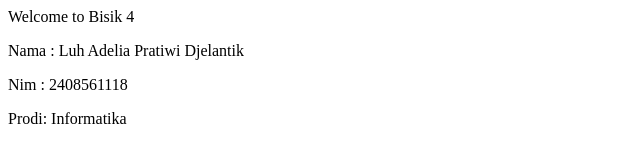
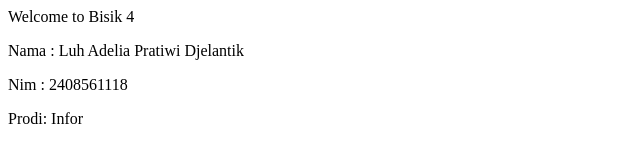
Before and after one commit to adeldj88/bisik4, a plain HTML site: page index.html in a window 1280 px wide. Shown: the full height of the page, 0-640 px from the left. Drawn offline with Linux system fonts and the light colour scheme.

Commit message:
benerin fitur

```diff
--- a/index.html
+++ b/index.html
@@ -10,7 +10,7 @@
         <p1> Welcome to Bisik 4 </p1>
             <p> Nama : Luh Adelia Pratiwi Djelantik</p>
             <p> Nim  : 2408561118</p>
-            <p> Prodi: Informatika</p>
+            <p> Prodi: Infor</p>
         </div>
 </body>
 </html>
```
